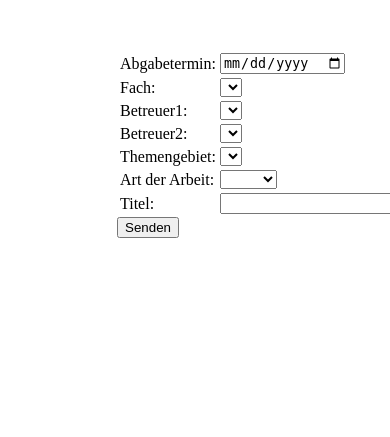
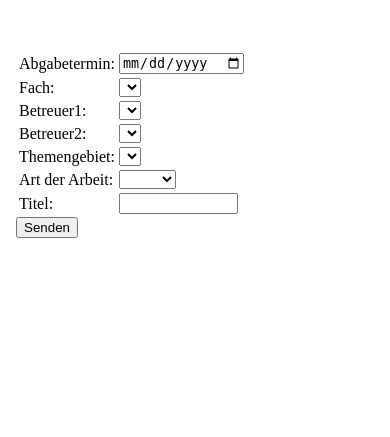
Before and after one commit to acomanda/TheMa, a Django app: template basic/templates/anfrage.html in a window 390 px wide; the page is wider, and only the part inside the window is pictured. Shown: the part 84-521 px from the top of that part. Run offline with Django 3.2, Linux system fonts and the light colour scheme; the template is opened without the code that fills it, so the values that code supplies are empty.

Commit message:
Made the page anfrage responsive

```diff
--- a/basic/static/anfrage.css
+++ b/basic/static/anfrage.css
@@ -20,6 +20,16 @@ body {
         text-align: left;
 }
 
+@media only screen and (max-width: 599px) {
+    .main {
+        width: 100%;
+    }
+
+    .titleInput {
+        width: 60%;
+    }
+}
+
 .right {
         float: right;
         width: 15%
--- a/basic/templates/anfrage.html
+++ b/basic/templates/anfrage.html
@@ -83,7 +83,7 @@
                         Titel:
                     </td>
                     <td>
-                        <input type="text" name="titel"/>
+                        <input type="text" name="titel" class="titleInput"/>
                     </td>
                 </tr>
             </table>
```
